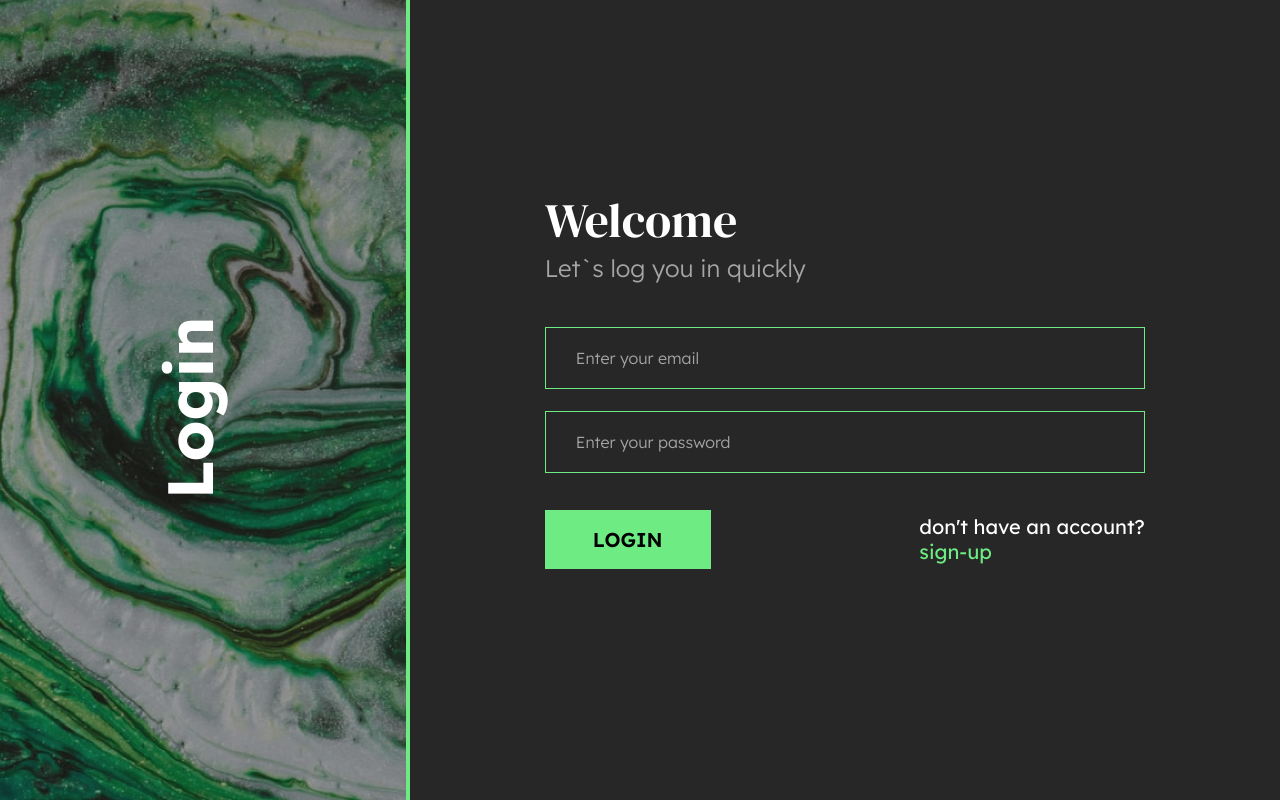
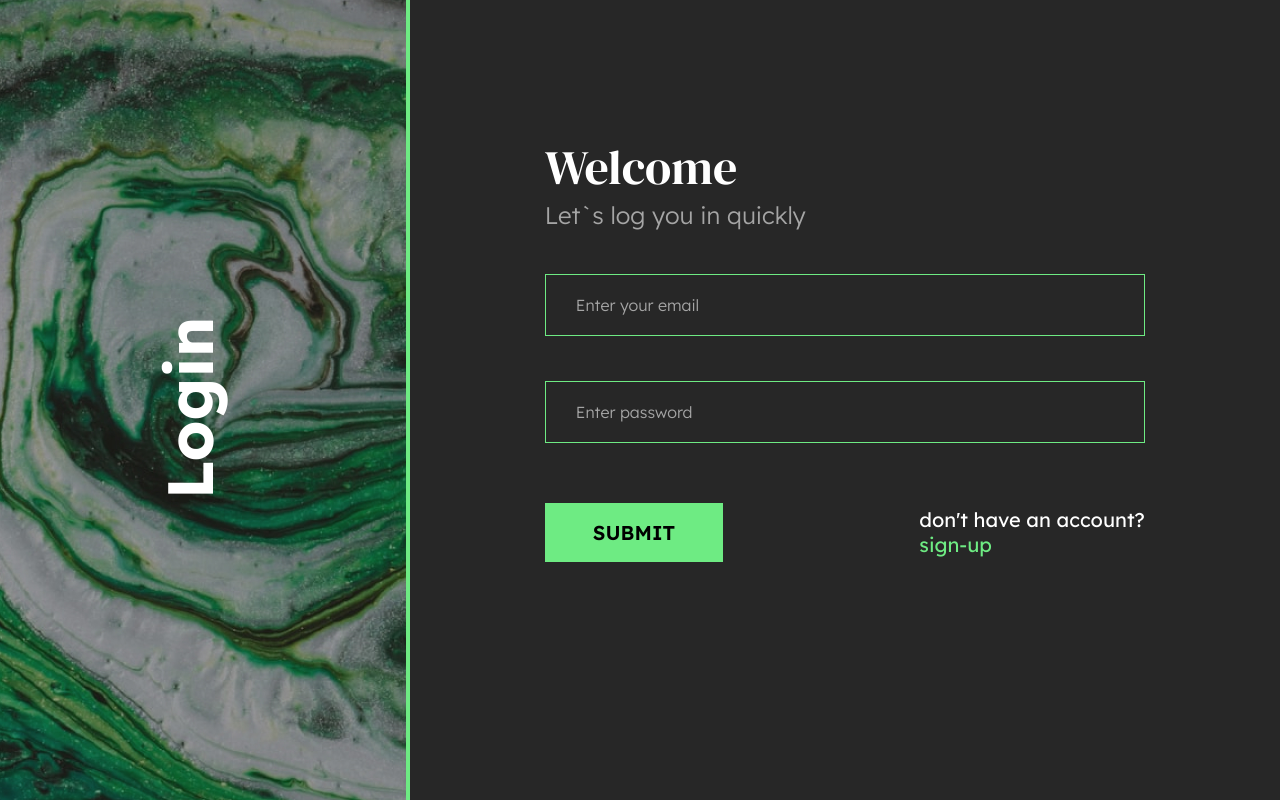
Before and after one commit to Emelya99/Blog, a React (Create React App) app: page /auth/login in a window 1280 px wide. Built offline with nearby package versions, Linux system fonts and the light colour scheme; no server answers.

Commit message:
added login form with auth logic

```diff
--- a/src/components/Auth/LoginForm/index.js
+++ b/src/components/Auth/LoginForm/index.js
@@ -1,31 +1,104 @@
+import React from 'react';
+
 import styles from '../Auth.module.scss';
 
+import * as Yup from 'yup';
+import { Formik, Form, Field } from 'formik';
 import { Link } from 'react-router-dom';
-import { getAuth, signInWithEmailAndPassword } from 'firebase/auth';
+import { useNavigate } from 'react-router-dom';
+import { signInWithEmailAndPassword } from 'firebase/auth';
 import { useDispatch } from 'react-redux';
 import { setUser } from '../../../redux/slices/userSlice';
+import { auth } from '../../../firebase';
+import { NotificContext } from '../../../App';
 
 const LoginForm = () => {
+  const [dataError, setDataError] = React.useState('');
+  const { setNotific, setNotificContent } = React.useContext(NotificContext);
+  const navigate = useNavigate();
   const dispatch = useDispatch();
 
-  const handleLogin = (email, password) => {
-    const auth = getAuth();
-    signInWithEmailAndPassword(auth, email, password).then(console.log).catch(console.error);
+  const handleLogin = async (email, password) => {
+    try {
+      const user = await signInWithEmailAndPassword(auth, email, password).catch((err) =>
+        setDataError(err.message),
+      );
+
+      if (user) {
+        dispatch(
+          setUser({
+            name: auth.currentUser.displayName,
+            email: auth.currentUser.email,
+            token: auth.currentUser.accessToken,
+            id: auth.currentUser.uid,
+          }),
+        );
+        navigate('/');
+        setNotific(true);
+        setNotificContent(true);
+      } else {
+        setNotific(true);
+        setNotificContent(false);
+      }
+    } catch (err) {
+      setNotific(true);
+      setNotificContent(false);
+    }
   };
 
+  const validationSchema = Yup.object().shape({
+    email: Yup.string().required('Required email'),
+    password: Yup.string().required('Required password'),
+  });
+
   return (
-    <form>
-      <input type="email" placeholder="Enter your email" />
-      <input type="password" placeholder="Enter your password" />
+    <Formik
+      initialValues={{
+        email: '',
+        password: '',
+      }}
+      onSubmit={({ email, password }) => {
+        handleLogin(email, password);
+      }}
+      validationSchema={validationSchema}>
+      {({ values, handleSubmit, errors, touched }) => (
+        <Form>
+          <div className={styles.inputBox}>
+            <Field
+              className={touched.email && errors.email ? 'error' : ''}
+              type="email"
+              name="email"
+              value={values.email}
+              placeholder="Enter your email"
+              autoComplete="off"
+            />
+            {touched.email && errors.email && <p>{errors.email}</p>}
+          </div>
+          <div className={styles.inputBox}>
+            <Field
+              className={touched.password && errors.password ? 'error' : ''}
+              type="password"
+              name="password"
+              value={values.password}
+              placeholder="Enter password"
+              autoComplete="off"
+            />
+            {touched.password && errors.password && <p>{errors.password}</p>}
+          </div>
           <div className={styles.formBottom}>
-        <button>Login</button>
+            <button type="submit" onClick={handleSubmit}>
+              Submit
+            </button>
             <p>
               don't have an account?
               <br />
               <Link to="/auth/register">sign-up</Link>
             </p>
           </div>
-    </form>
+          <div className={styles.dataError}>{dataError && <p>{dataError}</p>}</div>
+        </Form>
+      )}
+    </Formik>
   );
 };
 
```
Lines whose indentation alone changed are shown as unchanged.
